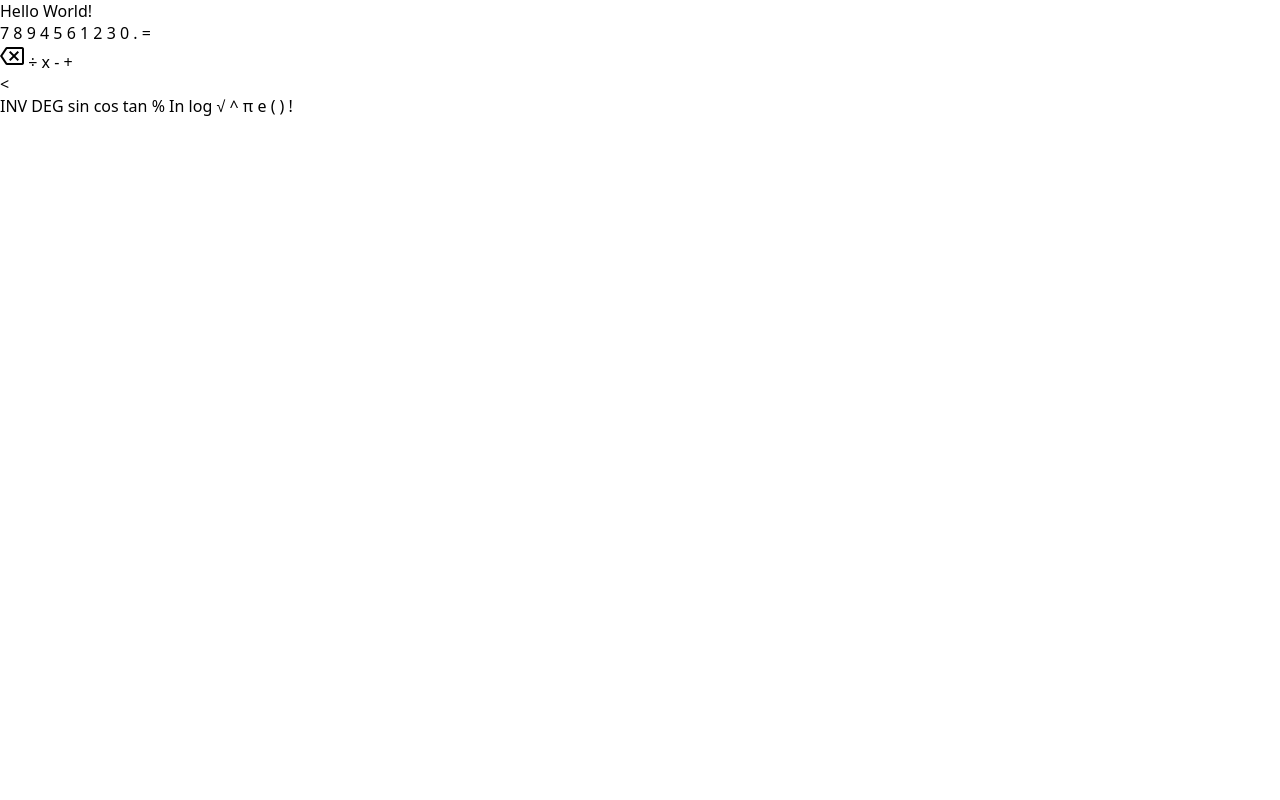
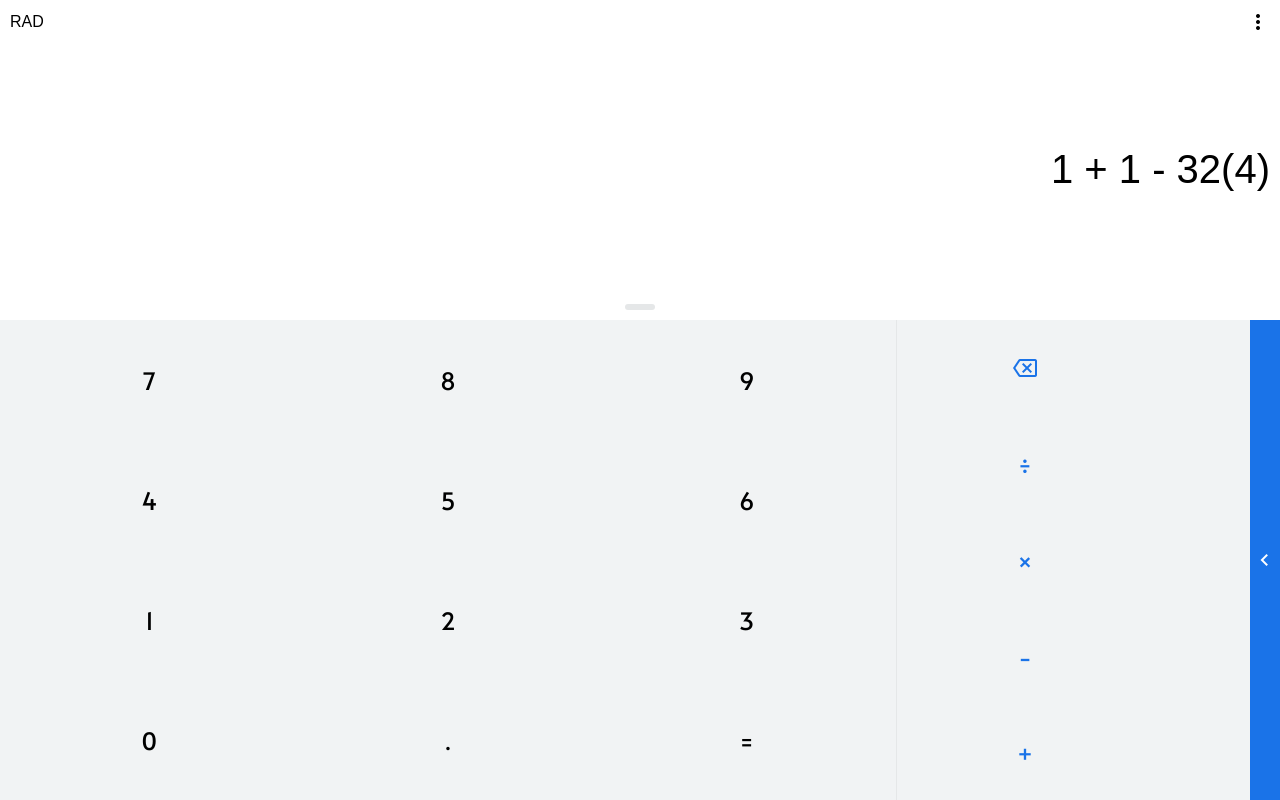
Before and after one commit to mikareich/google-calculator, a plain HTML site: page index.html in a window 1280 px wide. Drawn offline with nearby package versions, Linux system fonts and the light colour scheme.

Commit message:
create basic styes

```diff
--- /dev/null
+++ b/app.js
@@ -0,0 +1,5 @@
+// expand/ close expandable operators block
+const eOB = document.querySelector(".expandable-operators-block"); // long: expandable Operations Block
+const eOB_trigger = eOB.querySelector(".trigger");
+
+eOB_trigger.addEventListener("click", () => eOB.classList.toggle("expand"));
--- /dev/null
+++ b/dark-theme.css
@@ -0,0 +1,10 @@
+:root {
+  /* Colors */
+  --bg: #1f2326;
+  --bg-accent: #2d3033;
+  --operator-color: #8ab4f8;
+  --expandable-operators-bg: #174ea6;
+  --expandable-operators-color: var(--default-color);
+  --default-color: #ffffff;
+  --border-color: #3e3e3e;
+}
--- a/index.html
+++ b/index.html
@@ -5,20 +5,32 @@
     <meta name="viewport" content="width=device-width, initial-scale=1.0" />
 
     <link
-      href="https://fonts.googleapis.com/css2?family=Roboto:ital@0;1&display=swap"
+      href="https://fonts.googleapis.com/css2?family=Alata&display=swap"
       rel="stylesheet"
     />
-    <link href="https://fonts.googleapis.com/css?family=Material+Icons|Material+Icons+Outlined|Material+Icons+Two+Tone|Material+Icons+Round|Material+Icons+Sharp" rel="stylesheet">
+
+    <link
+      href="https://fonts.googleapis.com/css?family=Material+Icons|Material+Icons+Outlined|Material+Icons+Two+Tone|Material+Icons+Round|Material+Icons+Sharp"
+      rel="stylesheet"
+    />
 
     <title>Google calculator</title>
+    <link rel="stylesheet" href="light-theme.css" />
     <link rel="stylesheet" href="style.css" />
   </head>
 
   <body>
-    <span class="calculator">
-      <span class="display">Hello World!</span> <!-- Arial -->
-      <div class="keyboard"> <!-- Roboto -->
-      <div class="number-field">
+    <div class="calculator">
+      <div class="display">
+        <div class="actions">
+          <span id="mode">RAD</span>
+          <span class="material-icons">more_vert</span>
+        </div>
+        <input id="current" value="1 + 1 - 32(4)" />
+        <div class="history-trigger"></span
+      ></div>
+      <div class="keyboard">
+        <div class="number-block">
           <span data-number>7</span>
           <span data-number>8</span>
           <span data-number>9</span>
@@ -32,15 +44,23 @@
           <span data-number>.</span>
           <span data-number>=</span>
         </div>
-      <div class="opertator-field">
-        <i class="material-icons-outlined">backspace</i>
-        <span data-operator>&#247</span><!-- Teilungszeichen -->
-        <span data-operator>x</span>
-        <span data-operator>-</span>
+        <div class="operator-block">
+          <span class="material-icons-outlined">backspace</span>
+          <!-- Teilungszeichen -->
+          <span data-operator>&#247;</span>
+          <!-- Malzeichen -->
+          <span data-operator>&#215;</span>
+          <!-- Minuszeichen -->
+          <span data-operator>&#8722;</span>
           <span data-operator>+</span>
         </div>
-      <div class="extented-operators">
-        <div class="trigger">&lt;</div>
+        <div class="expandable-operators-block">
+          <div class="trigger">
+            <span class="material-icons">
+              keyboard_arrow_left
+            </span>
+          </div>
+          <div class="operator-wrapper">
             <span data-operator>INV</span>
             <span data-operator>DEG</span>
             <span data-operator>sin</span>
@@ -49,9 +69,11 @@
             <span data-operator>%</span>
             <span data-operator>In</span>
             <span data-operator>log</span>
-        <span data-operator>&#8730;</span> <!-- Wurzelzeichen -->
+            <!-- Wurzelzeichen -->
+            <span data-operator>&#8730;</span>
             <span data-operator>^</span>
-        <span data-operator>&pi;</span> <!-- Pi -->
+            <!-- Pi -->
+            <span data-operator>&pi;</span>
             <span data-operator>e</span>
             <span data-operator>(</span>
             <span data-operator>)</span>
@@ -59,6 +81,8 @@
           </div>
         </div>
       </div>
+    </div>
 
+    <script src="./app.js"></script>
   </body>
 </html>
--- /dev/null
+++ b/light-theme.css
@@ -0,0 +1,10 @@
+:root {
+  /* Colors */
+  --bg: #f1f3f4;
+  --bg-accent: #ffffff;
+  --operator-color: #1a73e8;
+  --expandable-operators-bg: var(--operator-color);
+  --expandable-operators-color: #ffffff;
+  --default-color: #000000;
+  --border-color: #e5e7e8;
+}
--- a/style.css
+++ b/style.css
@@ -1,98 +1,129 @@
+:root {
+  /* Sizes */
+  --expandable-operators-trigger-size: 30px;
+  --keyboard-size: 60%;
+  --display-size: 40%;
+
+  /* Animations */
+  --transition-speed: 300ms;
+}
+
+html,
 body {
   margin: 0px;
-  font-family: "Noto Sans", sans-serif;
-}
-.parent {
-  display: inline-grid;
-  grid-template-columns: repeat(4, 1fr) 0.3fr;
-  grid-template-rows: repeat(20, 1fr);
-  grid-column-gap: 0px;
-  grid-row-gap: 0px;
-  background-color: #1f2326;
-  color: white;
-  width: 100vw;
-  height: 400px;
-  font-size: 24px;
+  overflow: hidden;
 }
 
-.parent * {
+.calculator {
+  width: 100vw;
+  height: 100vh;
+  position: relative;
+  color: var(--default-color);
+}
+
+/* ======== Display styles ===========*/
+
+.display {
+  height: calc(var(--display-size) - 20px);
+  width: calc(100% - 20px);
   display: flex;
+  flex-direction: column;
+  align-items: center;
+  justify-content: space-between;
+  background-color: var(--bg-accent);
+  font-family: "Arial", sans-serif;
+  border-bottom: 1px solid var(--border-color);
+  box-shadow: 0px 2px 5px var(--operator-color);
+  padding: 10px;
+}
+
+.display .actions {
+  display: flex;
+  width: 100%;
+  align-items: center;
+  justify-content: space-between;
+}
+
+.display input#current {
+  border: none;
+  padding: unset;
+  background-color: transparent;
+  width: 100%;
+  font-size: 40px;
+  margin: 5px 10px;
+  text-align: right;
+  color: var(--default-color);
+}
+
+.display .history-trigger {
+  width: 30px;
+  height: 6px;
+  border-radius: 3px;
+  background-color: var(--border-color);
+}
+
+/* ======== Keyboard styles =========== */
+.keyboard {
+  background-color: var(--bg);
+  font-family: "Alata", sans-serif;
+  font-size: 24px;
+  display: flex;
+  position: absolute;
+  width: 100%;
+  height: var(--keyboard-size);
+  bottom: 0;
+}
+
+.number-block *,
+.operator-block *,
+.expandable-operators-block * {
+  display: flex;
+  align-items: center;
   justify-content: center;
+  width: 100%;
+  height: 100%;
+}
+
+.keyboard .number-block {
+  display: grid;
+  grid-template-columns: repeat(3, 1fr);
+  width: 70%;
+}
+
+.keyboard .operator-block {
+  width: 20%;
+  display: flex;
+  flex-direction: column;
+  justify-content: space-evenly;
   align-items: center;
+  grid-template-rows: repeat(3, 1fr);
+  color: var(--operator-color);
+  border-left: 1px solid var(--border-color);
 }
-.div1 {
-  grid-area: 16 / 1 / 21 / 2;
+
+.keyboard .expandable-operators-block {
+  position: absolute;
+  width: 80%;
+  background-color: var(--expandable-operators-bg);
+  color: var(--expandable-operators-color);
+  height: 100%;
+  display: flex;
+  right: calc(-80% + var(--expandable-operators-trigger-size));
+  transition: var(--transition-speed);
 }
-.div2 {
-  grid-area: 16 / 2 / 21 / 3;
+.expandable-operators-block .trigger {
+  width: var(--expandable-operators-trigger-size);
+  transition: var(--transition-speed);
 }
-.div3 {
-  grid-area: 16 / 3 / 21 / 4;
+.expandable-operators-block .operator-wrapper {
+  display: grid;
+  grid-template-columns: repeat(3, 1fr);
+  width: 100%;
 }
-.div4 {
-  grid-area: 11 / 1 / 16 / 2;
+
+.expandable-operators-block.expand {
+  right: 0;
 }
-.div5 {
-  grid-area: 11 / 2 / 16 / 3;
+.expandable-operators-block.expand .trigger {
+  transform: rotate(180deg);
 }
-.div6 {
-  grid-area: 11 / 3 / 16 / 4;
-}
-.div7 {
-  grid-area: 6 / 1 / 11 / 2;
-}
-.div8 {
-  grid-area: 6 / 2 / 11 / 3;
-}
-.div9 {
-  grid-area: 6 / 3 / 11 / 4;
-}
-.div10 {
-  grid-area: 1 / 1 / 6 / 2;
-}
-.div11 {
-  grid-area: 1 / 2 / 6 / 3;
-}
-.div12 {
-  grid-area: 1 / 3 / 6 / 4;
-}
-.div13 {
-  grid-area: 17 / 4 / 21 / 5;
-  color: #879dd7;
-  border-style: solid;
-  border-color: rgb(64, 68, 71);
-  border-width: 0 0 0 1px;
-}
-.div14 {
-  grid-area: 13 / 4 / 17 / 5;
-  color: #879dd7;
-  border-style: solid;
-  border-color: #14509f;
-  border-width: 0 0 0 1px;
-}
-.div15 {
-  grid-area: 9 / 4 / 13 / 5;
-  color: #879dd7;
-  border-style: solid;
-  border-color: #14509f;
-  border-width: 0 0 0 1px;
-}
-.div16 {
-  grid-area: 5 / 4 / 9 / 5;
-  color: #879dd7;
-  border-style: solid;
-  border-color: #14509f;
-  border-width: 0 0 0 1px;
-}
-.div17 {
-  grid-area: 1 / 4 / 5 / 5;
-  color: #879dd7;
-  border-style: solid;
-  border-color: #14509f;
-  border-width: 0 0 0 1px;
-}
-.div18 {
-  grid-area: 1 / 5 / 21 / 6;
-  margin: unset;
-  background-color: #14509f;
-}
```
Also changed, not shown: template-dark.png (renamed from template.png), template-light.png (added). Lines whose indentation alone changed are shown as unchanged.
